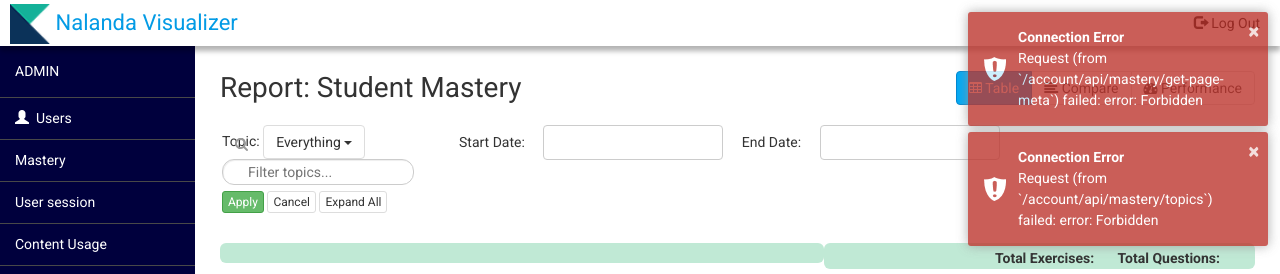
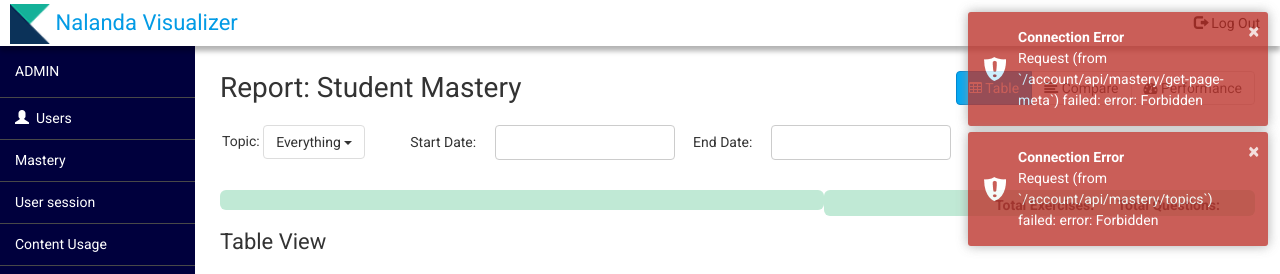
Before and after one commit to swapnil106111/Nalanda_Dashboard, a Django app: page /account/report-mastery/mastery in a window 1280 px wide. Shown: the top 274 px of the page. Run offline with Django 3.2, Linux system fonts and the light colour scheme; the visitor is signed in with stand-in values (Sample User, id 1); some libraries are stand-ins or nearby versions.

Commit message:
Replaced file because of code removed from fork branch

```diff
--- a/static/css/main.css
+++ b/static/css/main.css
@@ -28,6 +28,7 @@ a,
 a:hover {
     color: #039be5;
 }
+
 a.dt-button,
 a.dt-button:hover {
     color: black;
@@ -393,6 +394,40 @@ input.daterangepickerenddate {
 
 .report-view.hidden {
     display: none;
+}
+
+.topic-dropdown-container {
+    position: absolute;
+    z-index: 9999;
+    margin-left: 41px;
+    margin-top: 2px;
+    min-width: 250px;
+    display: none;
+    padding: 0;
+    background: white;
+    border: 1px solid #ccc;
+    border-radius: 4px;
+    box-shadow: 0 3px 8px #ddd;
+}
+
+.topic-dropdown-container .search {
+    padding: 6px;
+}
+
+.topic-dropdown-container .controls {
+    background: #f6f6f6;
+    margin: 0;
+    padding: 10px;
+    border-radius: 0 0 4px 4px; /* avoid background cutting the container's rounded border */
+    border-top: 1px solid #ddd;
+}
+
+.topic-dropdown-container .expand-button {
+    float: right;
+}
+
+.topic-dropdown-container.shown {
+    display: block;
 }
 
 #topics-tree {
```
